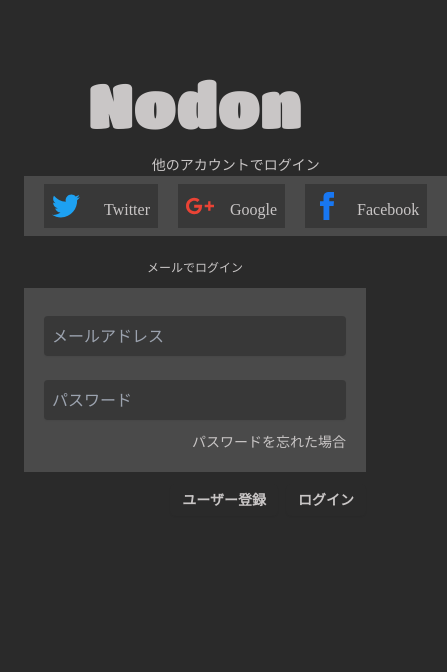
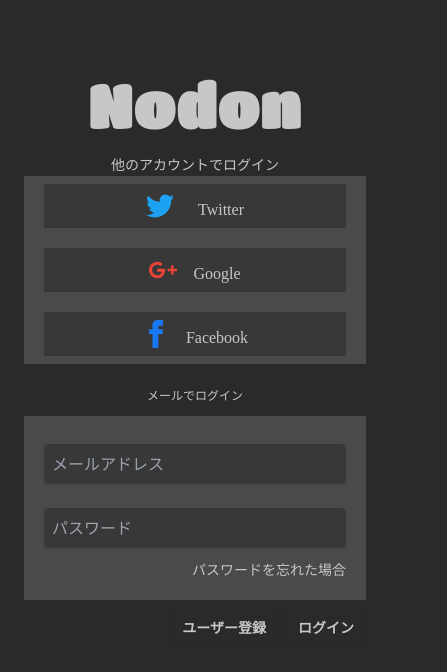
Before and after one commit to chechi992/202310_vue_project_SNS, a Vue app: page / in a window 390 px wide. Shown: the top 672 px of the page, 447 px wide, since content can reach past the window. Built offline with nearby package versions, Linux system fonts and the light colour scheme; a web font is replaced by a local one.

Commit message:
1005 RWD修正‘

```diff
--- a/src/components/LoginPage.vue
+++ b/src/components/LoginPage.vue
@@ -8,12 +8,13 @@
       </h1>
     </div>
 
-        <div class="mx-auto mt-8 text-center social_tabs_wrapper max-w-800">
-          <span class="block text-sm text-white social_login Baloo">
-            他のアカウントでログイン
-          </span>
-          <div class="flex gap-5 px-5 py-2 social_tabs bg-gray_500">
-            <div class="flex items-center gap-4 p-2 bg-gray_800 social_tabs_twitter">
+    <div class="max-[475px]:w-full mx-auto mt-8 text-center sm:w-auto social_tabs_wrapper">
+      <span class="block text-sm text-white social_login Baloo"> 他のアカウントでログイン </span>
+      <!-- 475px的時候改成flex-col -->
+      <div
+        class="flex max-[475px]:flex-col gap-5 px-5 py-2 sm:flex-row sm:max-w-lg social_tabs bg-gray_500"
+      >
+        <div class="flex items-center justify-center gap-4 p-2 bg-gray_800 social_tabs_twitter">
           <!-- Twitter -->
           <svg
             xmlns="http://www.w3.org/2000/svg"
@@ -28,7 +29,7 @@
           </svg>
           <span class="self-end leading-tight text-white Baloo">Twitter</span>
         </div>
-            <div class="flex items-center gap-4 p-2 bg-gray_800 social_tabs_Google">
+        <div class="flex items-center justify-center gap-4 p-2 bg-gray_800 social_tabs_Google">
           <!-- Google -->
           <svg
             xmlns="http://www.w3.org/2000/svg"
@@ -45,7 +46,7 @@
           </svg>
           <span class="self-end leading-tight text-white Baloo">Google</span>
         </div>
-            <div class="flex items-center gap-4 p-2 bg-gray_800 social_tabs_facebook">
+        <div class="flex items-center justify-center gap-4 p-2 bg-gray_800 social_tabs_facebook">
           <!-- Facebook -->
           <svg
             xmlns="http://www.w3.org/2000/svg"
@@ -64,9 +65,7 @@
     </div>
 
     <div class="mt-3 sm:mx-auto sm:w-full sm:max-w-lg">
-          <span class="flex justify-center p-3 text-xs text-white login_title">
-            メールでログイン
-          </span>
+      <span class="flex justify-center p-3 text-xs text-white login_title"> メールでログイン </span>
       <form class="p-5 space-y-6 bg-gray_500" action="#" method="POST">
         <div>
           <div class="mt-2">
```
Lines whose indentation alone changed are shown as unchanged.
